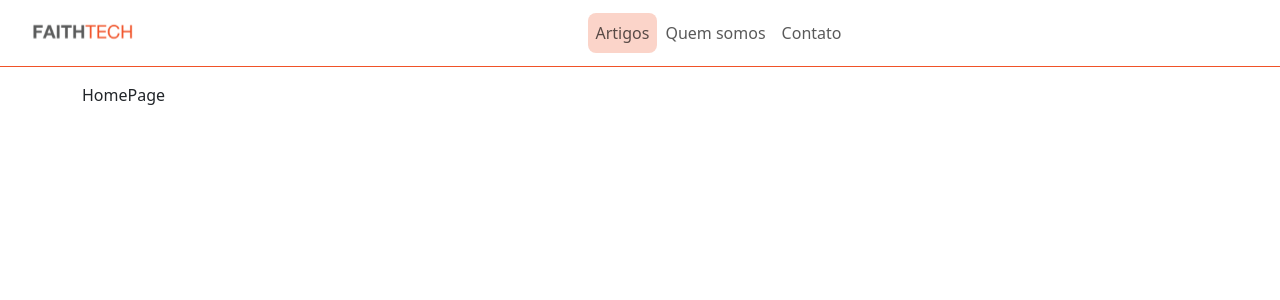
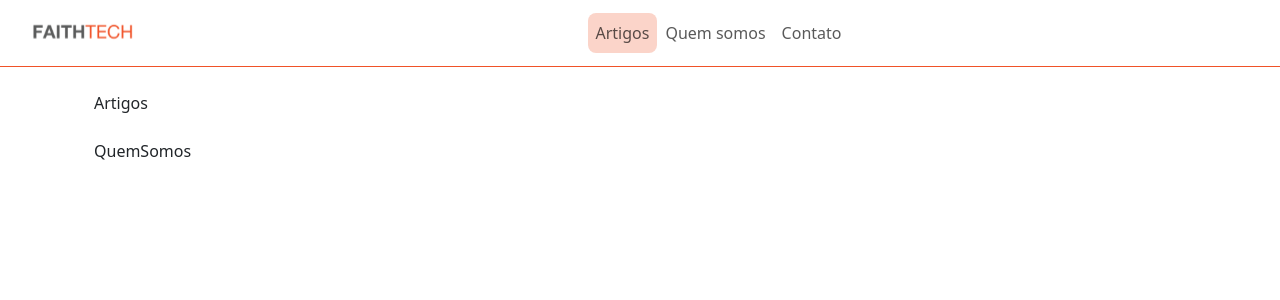
Before and after one commit to Amaro-peter/EvangelismoDigital, a React (Vite) app: page / in a window 1280 px wide. Shown: the top 300 px of the page. Built offline with nearby package versions, Linux system fonts and the light colour scheme.

Commit message:
Fix router

```diff
--- /dev/null
+++ b/src/components/Artigos.tsx
@@ -0,0 +1,9 @@
+import "./css/Artigos.css"
+
+const Artigos = () => {
+  return (
+    <div>Artigos</div>
+  )
+}
+
+export default Artigos
--- a/src/components/NavBar.tsx
+++ b/src/components/NavBar.tsx
@@ -9,7 +9,7 @@ const NavBar = () => {
                 <img src="/FaithTech Logo Text - Grey Orange (1) 1.svg" alt="FaithTech" style={{maxHeight: "50px"}}/>
             </NavLink>
             <button className="navbar-toggler" type="button" data-bs-toggle="collapse" data-bs-target="#navbarNav" aria-controls="navbarNav" aria-expanded="false" aria-label="Toggle navigation">
-            <span className="navbar-toggler-icon"></span>
+                <span className="navbar-toggler-icon"></span>
             </button>
             <div className="collapse navbar-collapse justify-content-center" id="navbarNav">
                 <ul className="navbar-nav">
@@ -19,7 +19,7 @@ const NavBar = () => {
                     </NavLink>
                     </li>
                     <li className="nav-item">
-                    <NavLink className={({ isActive }) => isActive ? "nav-link active-navlink" : "nav-link"} to="/produtos">
+                    <NavLink className={({ isActive }) => isActive ? "nav-link active-navlink" : "nav-link"} to="/artigos">
                         Quem somos
                     </NavLink>
                     </li>
--- /dev/null
+++ b/src/components/QuemSomos.tsx
@@ -0,0 +1,8 @@
+
+const QuemSomos = () => {
+  return (
+    <div>QuemSomos</div>
+  )
+}
+
+export default QuemSomos
--- a/src/pages/ContatosPage.tsx
+++ /dev/null
@@ -1,9 +0,0 @@
-import React from 'react'
-
-const ContatosPage = () => {
-  return (
-    <div>ContatosPage</div>
-  )
-}
-
-export default ContatosPage
--- a/src/pages/HomePage.tsx
+++ b/src/pages/HomePage.tsx
@@ -1,8 +1,17 @@
 import React from 'react'
+import Artigos from '../components/Artigos'
+import QuemSomos from '../components/QuemSomos'
 
 const HomePage = () => {
   return (
-    <div>HomePage</div>
+    <>
+      <div className='container mt-4'>
+        <Artigos />
+      </div>
+      <div className='container mt-4'>
+        <QuemSomos />
+      </div>
+    </>
   )
 }
 
--- a/src/pages/LoginPage.tsx
+++ /dev/null
@@ -1,9 +0,0 @@
-import React from 'react'
-
-const LoginPage = () => {
-  return (
-    <div>LoginPage</div>
-  )
-}
-
-export default LoginPage
--- a/src/pages/ProdutosPage.tsx
+++ /dev/null
@@ -1,9 +0,0 @@
-import React from 'react'
-
-const ProdutosPage = () => {
-  return (
-    <div>ProdutosPage</div>
-  )
-}
-
-export default ProdutosPage
--- a/src/routes/router.tsx
+++ b/src/routes/router.tsx
@@ -1,9 +1,6 @@
 import { createBrowserRouter } from "react-router-dom";
 import Layout from "./Layout";
 import HomePage from "../pages/HomePage";
-import ProdutosPage from "../pages/ProdutosPage";
-import ContatosPage from "../pages/ContatosPage";
-import LoginPage from "../pages/LoginPage";
 
 const router = createBrowserRouter([
     {
@@ -11,9 +8,6 @@ const router = createBrowserRouter([
         element: <Layout />,
         children: [
             {path: "", element: <HomePage />},
-            {path: "produtos", element: <ProdutosPage />},
-            {path: "contatos", element: <ContatosPage />},
-            {path: "login", element: <LoginPage />},
         ]
     }
 ])
```
Also changed, not shown: src/components/css/Artigos.css (added).
